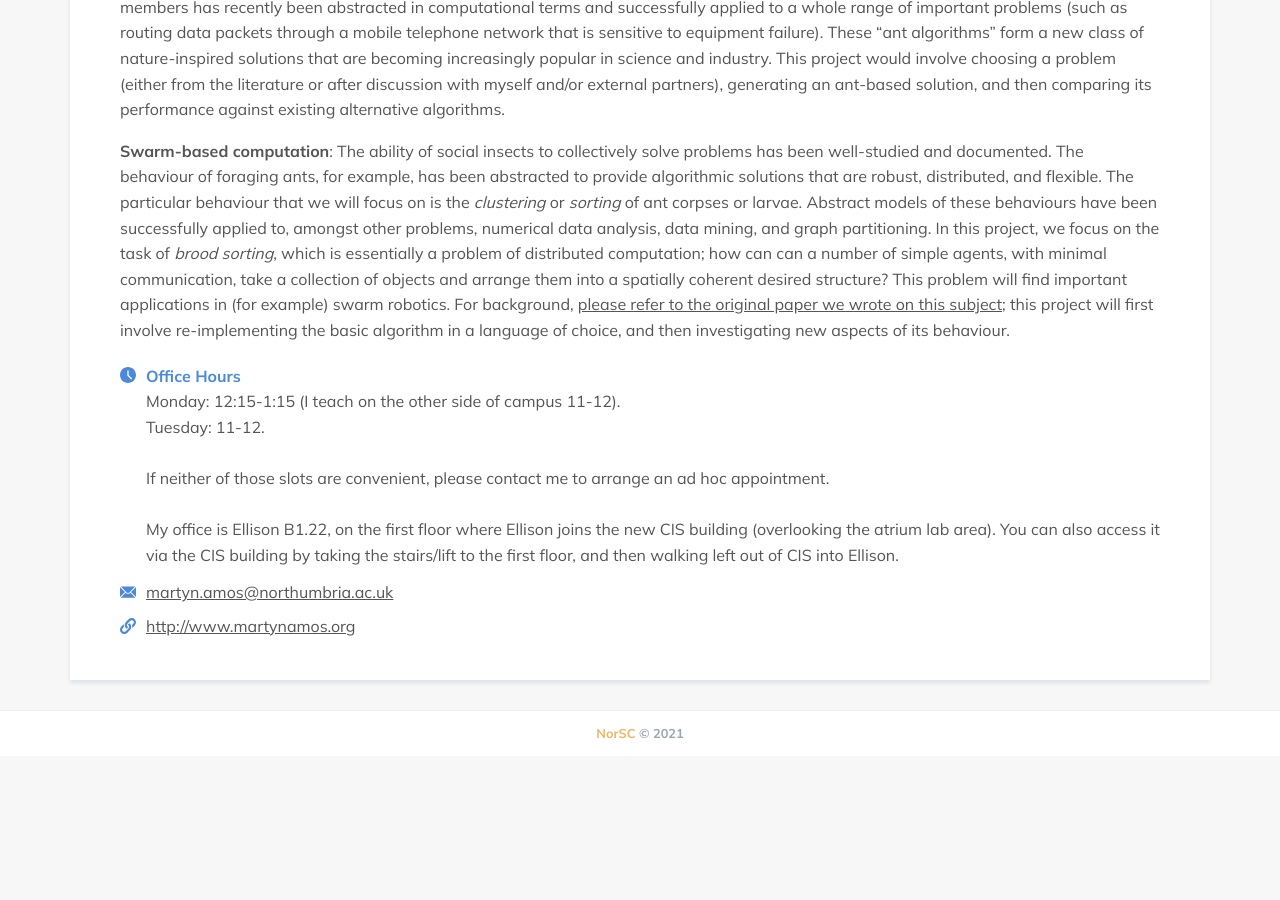
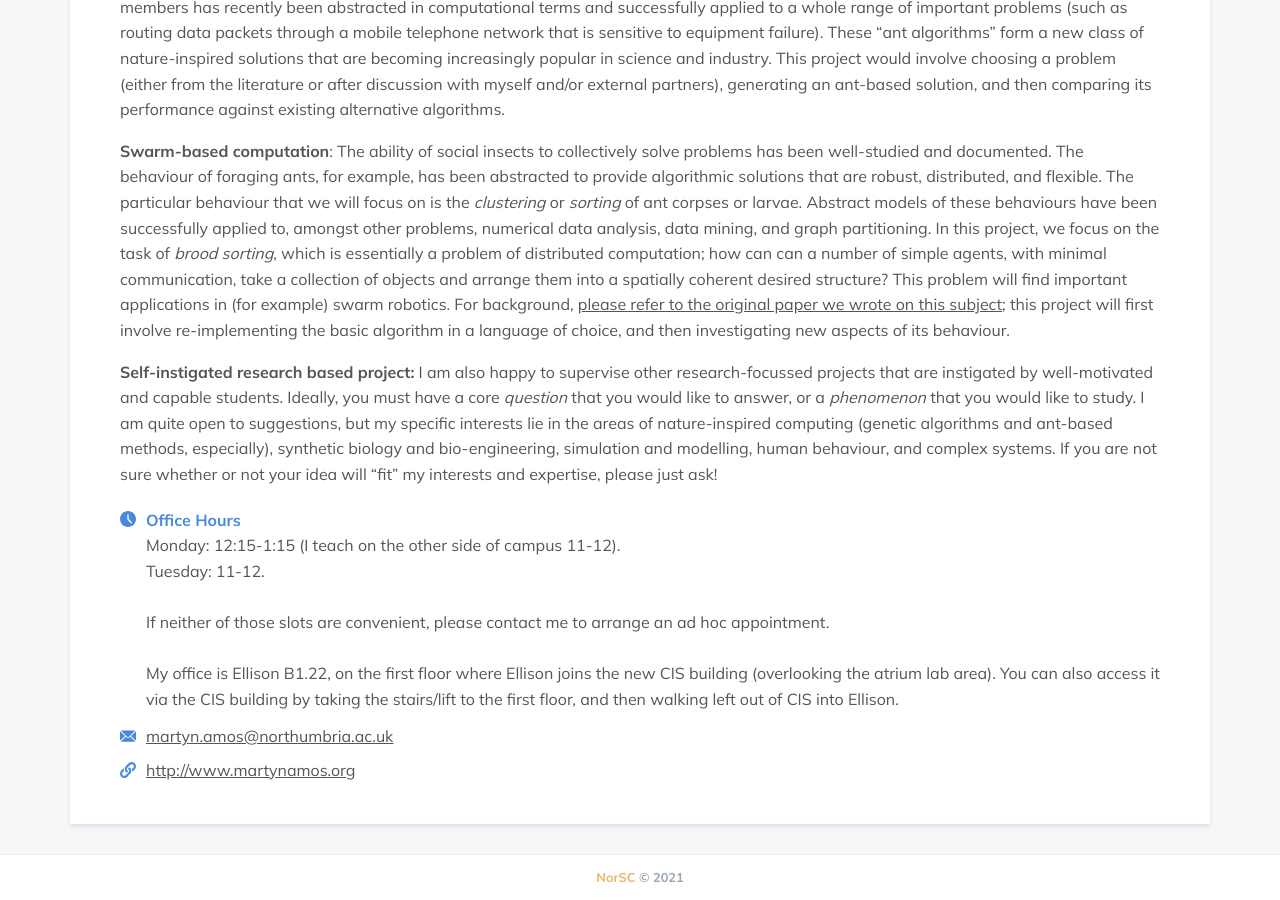
Before and after one commit to NorSC/supervisor-search, a Jekyll site: the page built from _supervisors/martyn-amos.md, in a window 1280 px wide and 900 px high, scrolled down 990 px. Built offline with Jekyll 4.4.1, drawn with Linux system fonts in a browser that asks for light colours; a script that is not in the unit is left out; before the commit the page ends 1746 px from its top, so only the background shows below that.

Commit message:
Update Supervisors “martyn-amos”

```diff
--- a/_supervisors/martyn-amos.md
+++ b/_supervisors/martyn-amos.md
@@ -63,4 +63,7 @@ additional_details: >-
 
 
   **Swarm-based computation**: The ability of social insects to collectively solve problems has been well-studied and documented. The behaviour of foraging ants, for example, has been abstracted to provide algorithmic solutions that are robust, distributed, and flexible. The particular behaviour that we will focus on is the *clustering* or *sorting* of ant corpses or larvae. Abstract models of these behaviours have been successfully applied to, amongst other problems, numerical data analysis, data mining, and graph partitioning. In this project, we focus on the task of *brood sorting*, which is essentially a problem of distributed computation; how can can a number of simple agents, with minimal communication, take a collection of objects and arrange them into a spatially coherent desired structure? This problem will find important applications in (for example) swarm robotics. For background, [please refer to the original paper we wrote on this subject](http://www.martynamos.org/Docs/1245.pdf); this project will first involve re-implementing the basic algorithm in a language of choice, and then investigating new aspects of its behaviour.
+
+
+  **Self-instigated research based project:** I am also happy to supervise other research-focussed projects that are instigated by well-motivated and capable students. Ideally, you must have a core *question* that you would like to answer, or a *phenomenon* that you would like to study. I am quite open to suggestions, but my specific interests lie in the areas of nature-inspired computing (genetic algorithms and ant-based methods, especially), synthetic biology and bio-engineering, simulation and modelling, human behaviour, and complex systems. If you are not sure whether or not your idea will "fit" my interests and expertise, please just ask!
 ---
```
